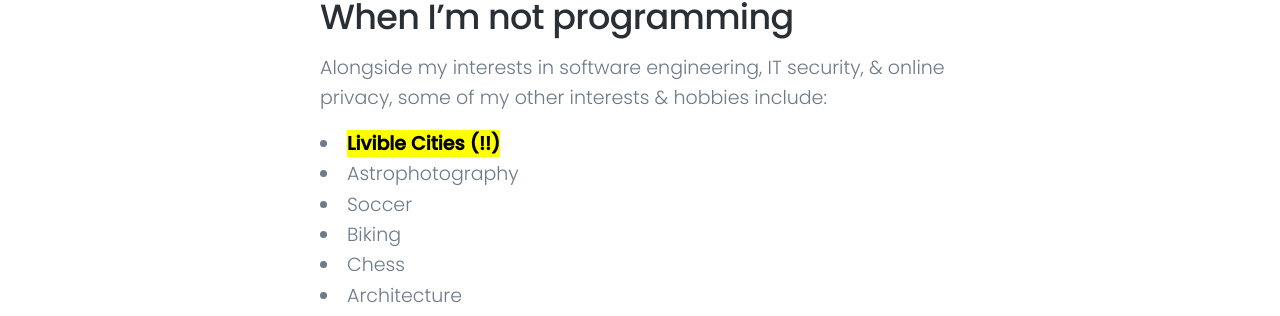
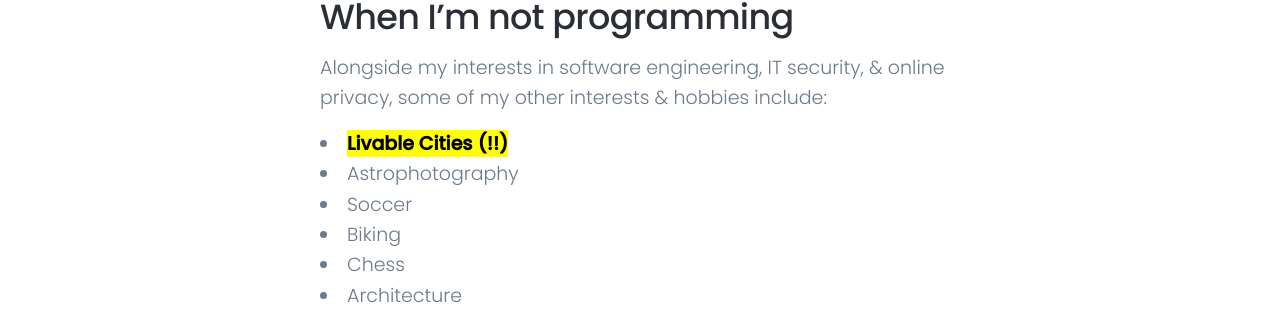
Before and after one commit to ciehanski/ciehanski.com, a Jekyll site: the page built from _pages/me.md, in a window 1280 px wide. Shown: the part 895-1211 px from the top of the page. Built offline with Jekyll 4.4.1, drawn with Linux system fonts in a browser that asks for light colours; nearby versions of some CDN libraries.

Commit message:
chore: fix typo

```diff
--- a/_pages/me.md
+++ b/_pages/me.md
@@ -12,7 +12,7 @@ onselectstart="false">
 
 Alongside my interests in software engineering, IT security, & online privacy, some of my other interests & hobbies include:
 
-- [<mark>Livible Cities (!!)</mark>](https://www.youtube.com/c/notjustbikes)
+- [<mark>Livable Cities (!!)</mark>](https://www.youtube.com/c/notjustbikes)
 - Astrophotography
 - Soccer
 - Biking
```
Also changed, not shown: 2 other files.
